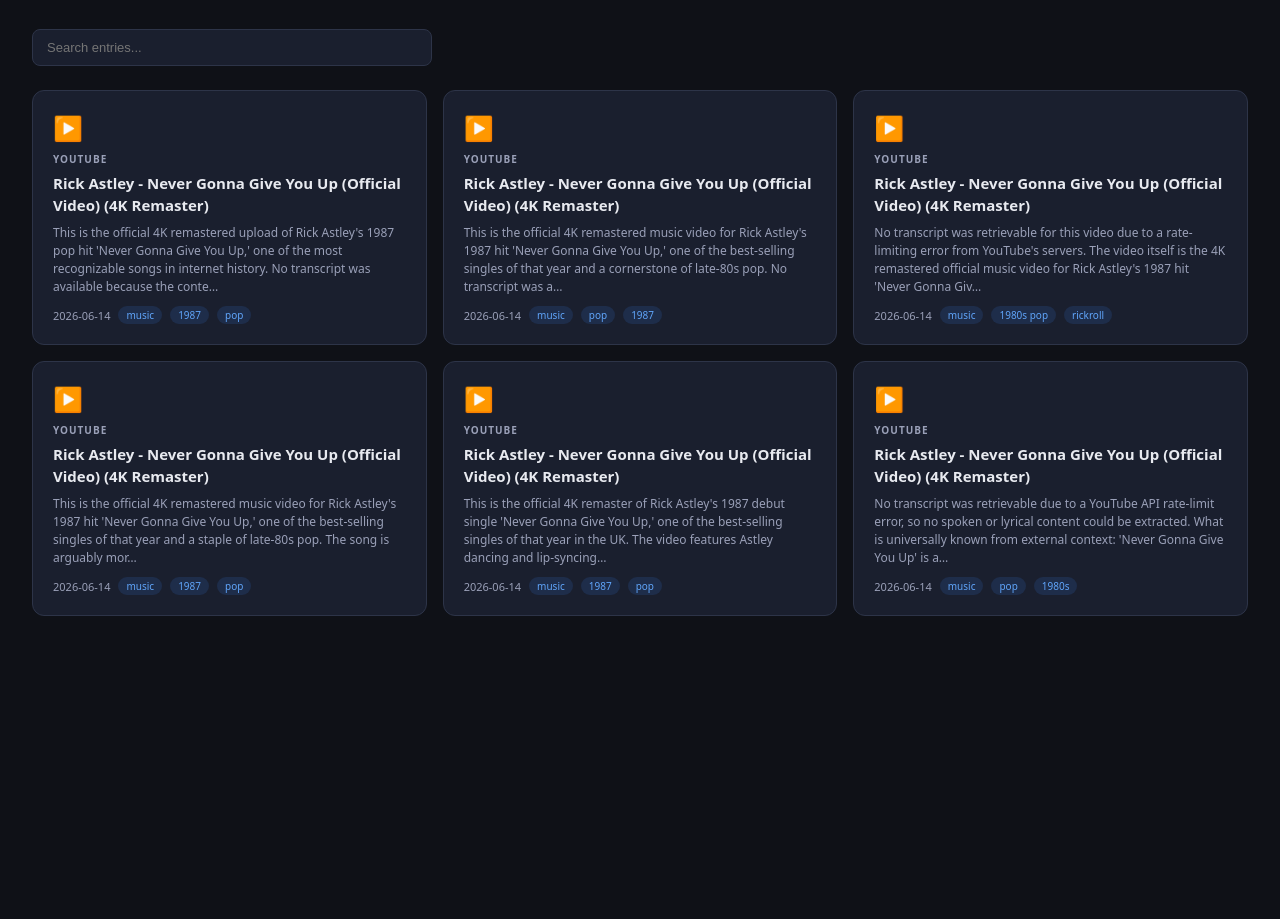
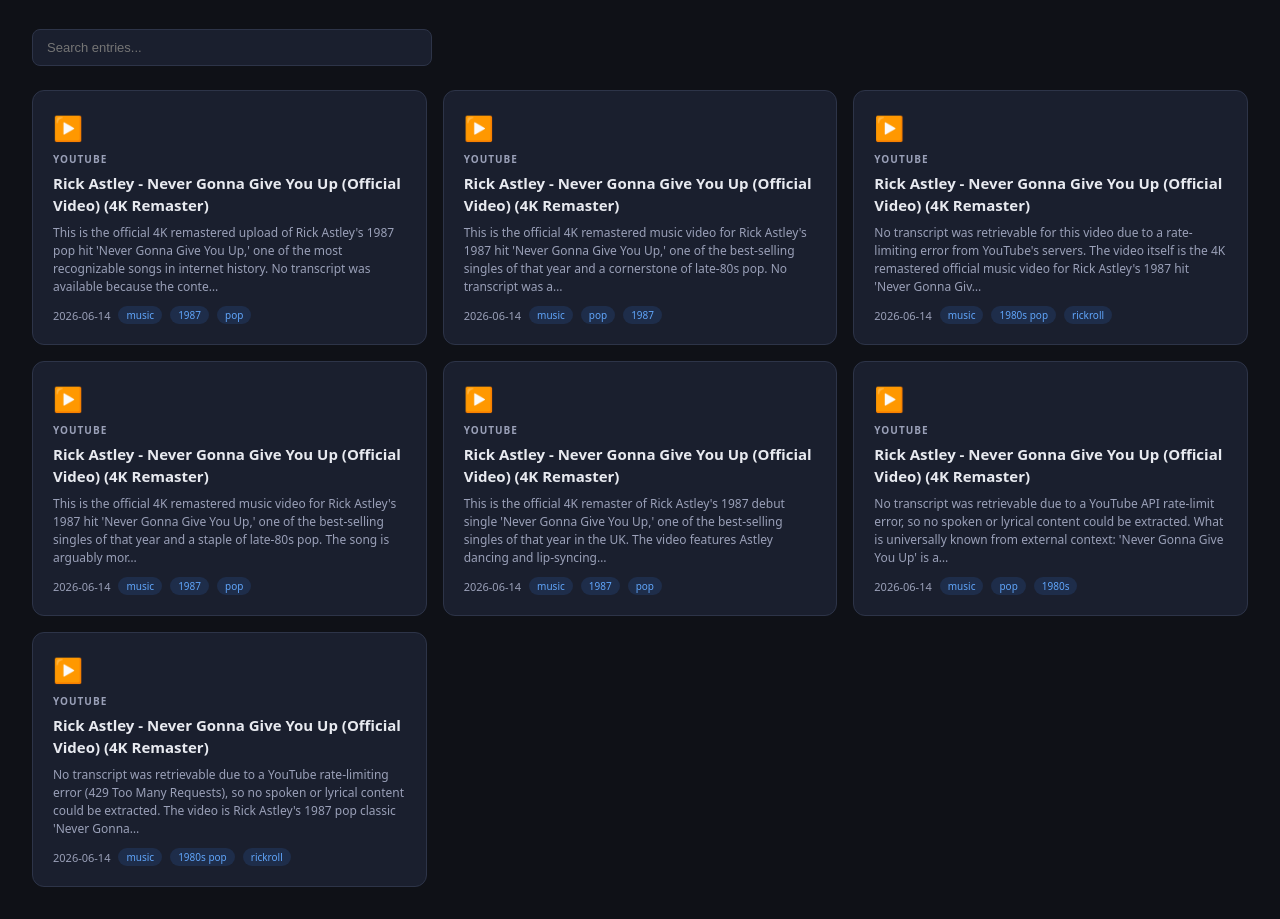
Before and after one commit to lokeshraizada1994/knowledge-repo, a plain HTML site: page index.html in a window 1280 px wide. Shown: the part 103-1022 px from the top of the page. Before the commit the page ends 800 px from the top, so only its background shows below. Drawn offline with Linux system fonts and the light colour scheme.

Commit message:
Index: add Rick Astley - Never Gonna Give You Up (Official Video) (4K Remaster)

```diff
--- a/index.html
+++ b/index.html
@@ -100,6 +100,18 @@
       </div>
     </div>
 
+
+    <div class="card">
+      <div class="card-icon">▶️</div>
+      <div class="card-type">Youtube</div>
+      <div class="card-title"><a href="entries/2026-06-14-rick-astley-never-gonna-give-you-up-official-video-4k-remast/index.html">Rick Astley - Never Gonna Give You Up (Official Video) (4K Remaster)</a></div>
+      <div class="card-summary">No transcript was retrievable due to a YouTube rate-limiting error (429 Too Many Requests), so no spoken or lyrical content could be extracted. The video is Rick Astley's 1987 pop classic 'Never Gonna…</div>
+      <div class="card-meta">
+        <span>2026-06-14</span>
+        <span class="tag">music</span><span class="tag">1980s pop</span><span class="tag">rickroll</span>
+      </div>
+    </div>
+
     <!-- NEW_ENTRY -->
 </div>
 <script>
```
